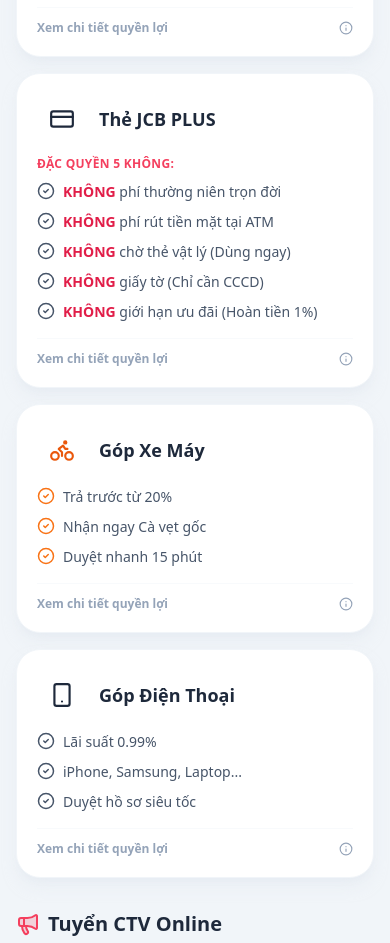
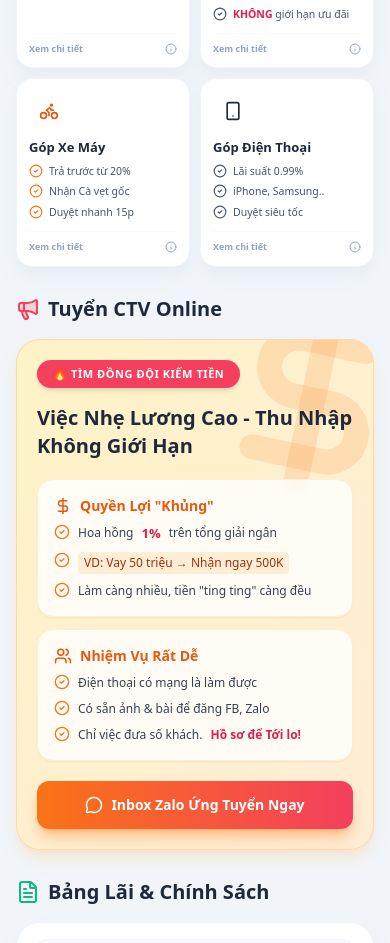
Before and after one commit to tovantoi/nguyenvantoi-finance, a React (Create React App) app: page / in a window 390 px wide. Shown: the part 1020-1963 px from the top of the page. Built offline with nearby package versions, Linux system fonts and the light colour scheme.

Commit message:
change layout in mobile

```diff
--- a/src/Profile.js
+++ b/src/Profile.js
@@ -66,11 +66,7 @@
       icon: Banknote,
       color: "emerald",
       title: "Vay Tiền Mặt",
-      shortDesc: [
-        "Hạn mức tới 100 triệu",
-        "CCCD gắn chip",
-        "Bảng lãi chi tiết",
-      ],
+      shortDesc: ["Hạn mức 100 triệu", "CCCD gắn chip", "Lãi suất siêu tốt"],
       fullDetails: {
         subtitle: "Giải pháp tài chính siêu tốc cho mọi nhu cầu",
         points: [
@@ -89,11 +85,11 @@
       title: "Thẻ JCB PLUS",
       subtitle: "Đặc quyền 5 KHÔNG:",
       shortDesc: [
-        "KHÔNG phí thường niên trọn đời",
-        "KHÔNG phí rút tiền mặt tại ATM",
-        "KHÔNG chờ thẻ vật lý (Dùng ngay)",
-        "KHÔNG giấy tờ (Chỉ cần CCCD)",
-        "KHÔNG giới hạn ưu đãi (Hoàn tiền 1%)",
+        "KHÔNG thường niên",
+        "KHÔNG phí rút ATM",
+        "KHÔNG chờ thẻ cứng",
+        "KHÔNG giấy tờ",
+        "KHÔNG giới hạn ưu đãi",
       ],
       fullDetails: {
         subtitle: "Chi tiêu trước - Trả sau miễn phí",
@@ -112,11 +108,7 @@
       icon: Bike,
       color: "orange",
       title: "Góp Xe Máy",
-      shortDesc: [
-        "Trả trước từ 20%",
-        "Nhận ngay Cà vẹt gốc",
-        "Duyệt nhanh 15 phút",
-      ],
+      shortDesc: ["Trả trước từ 20%", "Nhận Cà vẹt gốc", "Duyệt nhanh 15p"],
       fullDetails: {
         subtitle: "Rước xế yêu về nhà - Không lo tài chính",
         points: [
@@ -133,11 +125,7 @@
       icon: Smartphone,
       color: "purple",
       title: "Góp Điện Thoại",
-      shortDesc: [
-        "Lãi suất 0.99%",
-        "iPhone, Samsung, Laptop...",
-        "Duyệt hồ sơ siêu tốc",
-      ],
+      shortDesc: ["Lãi suất 0.99%", "iPhone, Samsung..", "Duyệt siêu tốc"],
       fullDetails: {
         subtitle: "Sở hữu đồ công nghệ xịn với chi phí nhỏ",
         points: [
@@ -153,6 +141,7 @@
 
   return (
     <div className="min-h-screen bg-slate-100 font-sans text-slate-800 pb-28 md:pb-12 selection:bg-emerald-200 relative">
+      {/* NỀN ĐỈNH TRANG */}
       <div className="absolute top-0 left-0 w-full h-[40vh] md:h-[45vh] bg-gradient-to-br from-emerald-600 via-teal-700 to-sky-800 z-0 overflow-hidden">
         <div className="absolute inset-0 opacity-10 bg-[url('https://www.transparenttextures.com/patterns/cubes.png')]"></div>
         <div className="absolute inset-0 flex items-start justify-center pt-10 md:pt-20 opacity-[0.03] select-none pointer-events-none">
@@ -163,7 +152,7 @@
       </div>
 
       <div className="max-w-6xl mx-auto px-4 pt-20 sm:pt-32 relative z-10 flex flex-col md:flex-row gap-6 lg:gap-8">
-        {/* CỘT TRÁI */}
+        {/* CỘT TRÁI: PROFILE CARD */}
         <div className="w-full md:w-[35%] lg:w-[30%] shrink-0">
           <div className="bg-white rounded-3xl shadow-xl border border-slate-100 overflow-hidden md:sticky md:top-8">
             <div className="h-28 bg-gradient-to-r from-emerald-400 to-teal-500 relative">
@@ -216,7 +205,6 @@
                 >
                   <Facebook size={18} />
                 </a>
-                {/* ĐÃ FIX LINK GMAIL TRỰC TIẾP Ở ĐÂY */}
                 <a
                   href={`https://mail.google.com/mail/?view=cm&fs=1&to=${personalInfo.email}`}
                   target="_blank"
@@ -248,7 +236,7 @@
         </div>
 
         {/* CỘT PHẢI */}
-        <div className="w-full md:w-[65%] lg:w-[70%] space-y-8">
+        <div className="w-full md:w-[65%] lg:w-[70%] space-y-7 md:space-y-8">
           <div className="grid grid-cols-4 gap-3 md:hidden">
             {[
               {
@@ -269,7 +257,6 @@
                 color: "indigo",
                 href: personalInfo.facebook,
               },
-              // ĐÃ FIX LINK GMAIL TRỰC TIẾP Ở ĐÂY CHO MOBILE
               {
                 icon: Mail,
                 label: "Email",
@@ -296,42 +283,51 @@
             ))}
           </div>
 
-          {/* DỊCH VỤ NỔI BẬT */}
+          {/* ====================================
+              DỊCH VỤ NỔI BẬT (Đã fix 2 cột Mobile)
+          ==================================== */}
           <div>
-            <h2 className="text-xl sm:text-2xl font-black text-slate-800 mb-5 flex items-center gap-2 md:text-white drop-shadow-md">
+            <h2 className="text-xl sm:text-2xl font-black text-slate-800 mb-4 sm:mb-5 flex items-center gap-2 md:text-white drop-shadow-md">
               <Star className="text-amber-400 fill-amber-400" size={24} /> Dịch
               Vụ Nổi Bật
             </h2>
-            <div className="grid grid-cols-1 sm:grid-cols-2 gap-4 lg:gap-6">
+
+            {/* Lưới 2 Cột trên Mobile (grid-cols-2), 2 cột trên Tablet (sm:grid-cols-2) */}
+            <div className="grid grid-cols-2 gap-2.5 sm:gap-4 lg:gap-6">
               {servicesData.map((item, index) => (
                 <div
                   key={index}
                   onClick={() => setSelectedService(item)}
-                  className="bg-white p-5 rounded-3xl shadow-lg shadow-slate-200/50 border border-slate-100 group transition-all hover:-translate-y-1 hover:shadow-xl cursor-pointer flex flex-col relative overflow-hidden"
+                  className="bg-white p-3 sm:p-5 rounded-2xl sm:rounded-3xl shadow-lg shadow-slate-200/50 border border-slate-100 group transition-all hover:-translate-y-1 hover:shadow-xl cursor-pointer flex flex-col relative overflow-hidden"
                 >
-                  <div className="flex items-center gap-3 mb-3 relative z-10">
+                  <div className="flex flex-col sm:flex-row sm:items-center gap-2 sm:gap-3 mb-2 sm:mb-3 relative z-10">
                     <div
-                      className={`p-3 bg-${item.color}-50 text-${item.color}-600 rounded-2xl group-hover:scale-110 transition-transform`}
+                      className={`p-2.5 sm:p-3 bg-${item.color}-50 text-${item.color}-600 rounded-xl sm:rounded-2xl w-fit group-hover:scale-110 transition-transform`}
                     >
-                      <item.icon size={26} strokeWidth={2} />
+                      <item.icon
+                        className="w-5 h-5 sm:w-[26px] sm:h-[26px]"
+                        strokeWidth={2}
+                      />
                     </div>
-                    <h3 className="font-bold text-slate-800 text-lg group-hover:text-emerald-600 transition-colors">
+                    <h3 className="font-bold text-slate-800 text-[13px] sm:text-lg group-hover:text-emerald-600 transition-colors leading-tight">
                       {item.title}
                     </h3>
                   </div>
 
                   {item.subtitle && (
-                    <p className="text-xs font-bold text-rose-500 mb-2.5 uppercase tracking-wide relative z-10">
+                    <p className="text-[9px] sm:text-xs font-bold text-rose-500 mb-1.5 sm:mb-2.5 uppercase tracking-wide relative z-10 line-clamp-1">
                       {item.subtitle}
                     </p>
                   )}
 
-                  <ul className="text-sm text-slate-600 space-y-2.5 font-medium flex-1 relative z-10">
+                  <ul className="text-[10.5px] sm:text-sm text-slate-600 space-y-1.5 sm:space-y-2.5 font-medium flex-1 relative z-10">
                     {item.shortDesc.map((d, dIndex) => (
-                      <li key={dIndex} className="flex items-start gap-2">
+                      <li
+                        key={dIndex}
+                        className="flex items-start gap-1.5 sm:gap-2 leading-snug"
+                      >
                         <CheckCircle2
-                          size={18}
-                          className={`text-${item.color}-500 shrink-0`}
+                          className={`w-3.5 h-3.5 sm:w-[18px] sm:h-[18px] text-${item.color}-500 shrink-0`}
                         />
                         <span
                           dangerouslySetInnerHTML={{
@@ -345,9 +341,9 @@
                     ))}
                   </ul>
 
-                  <div className="mt-4 pt-3 border-t border-slate-50 flex items-center justify-between text-xs font-bold text-slate-400 group-hover:text-emerald-500 transition-colors relative z-10">
-                    <span>Xem chi tiết quyền lợi</span>
-                    <Info size={14} />
+                  <div className="mt-3 pt-2 sm:mt-4 sm:pt-3 border-t border-slate-50 flex items-center justify-between text-[9px] sm:text-xs font-bold text-slate-400 group-hover:text-emerald-500 transition-colors relative z-10">
+                    <span className="truncate pr-1">Xem chi tiết</span>
+                    <Info className="w-3 h-3 sm:w-3.5 sm:h-3.5 shrink-0" />
                   </div>
                 </div>
               ))}
@@ -356,7 +352,7 @@
 
           {/* TUYỂN CTV */}
           <div>
-            <h2 className="text-xl sm:text-2xl font-black text-slate-800 mb-5 flex items-center gap-2">
+            <h2 className="text-xl sm:text-2xl font-black text-slate-800 mb-4 sm:mb-5 flex items-center gap-2">
               <Megaphone className="text-rose-500 fill-rose-500/20" size={24} />{" "}
               Tuyển CTV Online
             </h2>
@@ -366,41 +362,44 @@
               </div>
 
               <div className="relative z-10">
-                <div className="inline-block bg-rose-500 text-white font-black px-4 py-1.5 rounded-full text-sm mb-4 shadow-md animate-pulse uppercase tracking-wider">
+                <div className="inline-block bg-rose-500 text-white font-black px-4 py-1.5 rounded-full text-[11px] sm:text-sm mb-4 shadow-md animate-pulse uppercase tracking-wider">
                   🔥 TÌM ĐỒNG ĐỘI KIẾM TIỀN
                 </div>
 
-                <h3 className="text-xl sm:text-2xl font-black text-slate-800 mb-6 leading-snug">
+                <h3 className="text-xl sm:text-2xl font-black text-slate-800 mb-5 sm:mb-6 leading-snug">
                   Việc Nhẹ Lương Cao - Thu Nhập Không Giới Hạn
                 </h3>
 
-                <div className="grid grid-cols-1 sm:grid-cols-2 gap-4 sm:gap-6 mb-6">
+                <div className="grid grid-cols-1 sm:grid-cols-2 gap-3 sm:gap-6 mb-5 sm:mb-6">
                   <div className="bg-white/80 backdrop-blur-sm p-4 sm:p-5 rounded-2xl border border-orange-100 shadow-sm">
-                    <h4 className="font-bold text-orange-600 flex items-center gap-2 mb-3 text-base sm:text-lg">
-                      <DollarSign size={20} /> Quyền Lợi "Khủng"
+                    <h4 className="font-bold text-orange-600 flex items-center gap-2 mb-2 sm:mb-3 text-sm sm:text-lg">
+                      <DollarSign size={18} className="sm:w-5 sm:h-5" /> Quyền
+                      Lợi "Khủng"
                     </h4>
-                    <ul className="text-sm text-slate-700 space-y-3 font-medium">
+                    <ul className="text-[12px] sm:text-sm text-slate-700 space-y-2 sm:space-y-3 font-medium">
                       <li className="flex items-start gap-2">
                         <CheckCircle2
-                          size={18}
+                          size={16}
                           className="text-orange-500 shrink-0"
                         />{" "}
                         Hoa hồng{" "}
-                        <strong className="text-rose-600 text-base">1%</strong>{" "}
+                        <strong className="text-rose-600 text-[13px] sm:text-base">
+                          1%
+                        </strong>{" "}
                         trên tổng giải ngân
                       </li>
                       <li className="flex items-start gap-2">
                         <CheckCircle2
-                          size={18}
+                          size={16}
                           className="text-orange-500 shrink-0"
                         />{" "}
-                        <span className="bg-orange-100 text-orange-800 px-2 py-0.5 rounded">
+                        <span className="bg-orange-100 text-orange-800 px-1.5 sm:px-2 py-0.5 rounded">
                           VD: Vay 50 triệu → Nhận ngay 500K
                         </span>
                       </li>
                       <li className="flex items-start gap-2">
                         <CheckCircle2
-                          size={18}
+                          size={16}
                           className="text-orange-500 shrink-0"
                         />{" "}
                         Làm càng nhiều, tiền "ting ting" càng đều
@@ -409,32 +408,33 @@
                   </div>
 
                   <div className="bg-white/80 backdrop-blur-sm p-4 sm:p-5 rounded-2xl border border-orange-100 shadow-sm">
-                    <h4 className="font-bold text-orange-600 flex items-center gap-2 mb-3 text-base sm:text-lg">
-                      <Users size={20} /> Nhiệm Vụ Rất Dễ
+                    <h4 className="font-bold text-orange-600 flex items-center gap-2 mb-2 sm:mb-3 text-sm sm:text-lg">
+                      <Users size={18} className="sm:w-5 sm:h-5" /> Nhiệm Vụ Rất
+                      Dễ
                     </h4>
-                    <ul className="text-sm text-slate-700 space-y-3 font-medium">
+                    <ul className="text-[12px] sm:text-sm text-slate-700 space-y-2 sm:space-y-3 font-medium">
                       <li className="flex items-start gap-2">
                         <CheckCircle2
-                          size={18}
+                          size={16}
                           className="text-orange-500 shrink-0"
                         />{" "}
                         Điện thoại có mạng là làm được
                       </li>
                       <li className="flex items-start gap-2">
                         <CheckCircle2
-                          size={18}
+                          size={16}
                           className="text-orange-500 shrink-0"
                         />{" "}
                         Có sẵn ảnh & bài để đăng FB, Zalo
                       </li>
                       <li className="flex items-start gap-2">
                         <CheckCircle2
-                          size={18}
+                          size={16}
                           className="text-orange-500 shrink-0"
                         />{" "}
                         Chỉ việc đưa số khách.{" "}
                         <strong className="text-rose-600">
-                          Tư vấn & Hồ sơ để Tới lo!
+                          Hồ sơ để Tới lo!
                         </strong>
                       </li>
                     </ul>
@@ -445,9 +445,10 @@
                   href={personalInfo.zalo}
                   target="_blank"
                   rel="noreferrer"
-                  className="flex items-center justify-center gap-2 bg-gradient-to-r from-orange-500 to-rose-500 hover:from-orange-600 hover:to-rose-600 text-white font-bold py-3.5 px-8 rounded-xl transition-all shadow-lg shadow-orange-500/40 w-full sm:w-fit text-base"
+                  className="flex items-center justify-center gap-2 bg-gradient-to-r from-orange-500 to-rose-500 hover:from-orange-600 hover:to-rose-600 text-white font-bold py-3.5 px-8 rounded-xl transition-all shadow-lg shadow-orange-500/40 w-full sm:w-fit text-sm sm:text-base"
                 >
-                  <MessageCircle size={20} /> Inbox Zalo Ứng Tuyển Ngay
+                  <MessageCircle size={18} className="sm:w-5 sm:h-5" /> Inbox
+                  Zalo Ứng Tuyển Ngay
                 </a>
               </div>
             </div>
@@ -455,7 +456,7 @@
 
           {/* TÀI LIỆU & BẢNG LÃI */}
           <div>
-            <h2 className="text-xl sm:text-2xl font-black text-slate-800 mb-5 flex items-center gap-2">
+            <h2 className="text-xl sm:text-2xl font-black text-slate-800 mb-4 sm:mb-5 flex items-center gap-2">
               <FileText className="text-emerald-500" size={24} /> Bảng Lãi &
               Chính Sách
             </h2>
@@ -464,38 +465,45 @@
                 <div
                   key={doc.id}
                   onClick={() => setViewingImage(doc.url)}
-                  className="flex items-center justify-between p-4 bg-slate-50 border border-slate-100 rounded-2xl cursor-pointer hover:bg-emerald-50 hover:border-emerald-100 transition-all group shadow-sm hover:shadow"
+                  className="flex items-center justify-between p-3.5 sm:p-4 bg-slate-50 border border-slate-100 rounded-2xl cursor-pointer hover:bg-emerald-50 hover:border-emerald-100 transition-all group shadow-sm hover:shadow"
                 >
-                  <div className="flex items-center gap-4 flex-1 min-w-0">
-                    <div className="p-2.5 bg-white text-emerald-600 rounded-xl shadow-sm shrink-0 group-hover:scale-110 transition-transform">
-                      <FileText size={20} strokeWidth={2.5} />
+                  <div className="flex items-center gap-3 sm:gap-4 flex-1 min-w-0">
+                    <div className="p-2 sm:p-2.5 bg-white text-emerald-600 rounded-xl shadow-sm shrink-0 group-hover:scale-110 transition-transform">
+                      <FileText
+                        className="w-5 h-5 sm:w-5 sm:h-5"
+                        strokeWidth={2.5}
+                      />
                     </div>
                     <p className="text-sm sm:text-base font-bold text-slate-800 truncate group-hover:text-emerald-700 transition-colors">
                       {doc.name}
                     </p>
                   </div>
-                  <div className="flex items-center gap-1.5 text-xs sm:text-sm text-emerald-600 font-bold shrink-0 ml-3 bg-emerald-100/50 px-3 py-1.5 rounded-lg group-hover:bg-emerald-200 transition-colors">
-                    <Eye size={16} />{" "}
+                  <div className="flex items-center gap-1.5 text-[10px] sm:text-sm text-emerald-600 font-bold shrink-0 ml-2 sm:ml-3 bg-emerald-100/50 px-2 sm:px-3 py-1.5 rounded-lg group-hover:bg-emerald-200 transition-colors">
+                    <Eye size={14} className="sm:w-4 sm:h-4" />{" "}
                     <span className="hidden sm:inline">Bấm xem</span>
                     <span className="sm:hidden">Xem</span>
                   </div>
                 </div>
               ))}
-              <p className="text-center text-[12px] sm:text-sm text-slate-400 pt-3 italic font-medium">
-                *Bấm vào từng mục để xem ảnh chi tiết.
+              <p className="text-center text-[11px] sm:text-sm text-slate-400 pt-2 sm:pt-3 italic font-medium">
+                *Bấm vào từng mục để xem chi tiết.
               </p>
             </div>
           </div>
 
-          {/* CAM KẾT */}
-          <div className="bg-slate-900 text-white rounded-3xl p-6 sm:p-8 shadow-2xl relative overflow-hidden mb-10">
+          {/* ====================================
+              CAM KẾT LÀM VIỆC (Đã fix UI đẹp cho Mobile)
+          ==================================== */}
+          <div className="bg-slate-900 text-white rounded-3xl p-5 sm:p-8 shadow-2xl relative overflow-hidden mb-10">
             <div className="absolute -top-10 -right-10 w-48 h-48 bg-emerald-500 rounded-full filter blur-[80px] opacity-40"></div>
             <div className="absolute -bottom-10 -left-10 w-48 h-48 bg-blue-500 rounded-full filter blur-[80px] opacity-20"></div>
-            <h2 className="text-xl font-bold mb-6 relative z-10 flex items-center gap-2">
-              <ShieldCheck className="text-emerald-400" size={26} /> Cam Kết Làm
+
+            <h2 className="text-lg sm:text-xl font-bold mb-4 sm:mb-6 relative z-10 flex items-center gap-2">
+              <ShieldCheck className="text-emerald-400" size={24} /> Cam Kết Làm
               Việc
             </h2>
-            <div className="grid grid-cols-1 sm:grid-cols-3 gap-6 relative z-10">
+
+            <div className="grid grid-cols-1 sm:grid-cols-3 gap-3 sm:gap-6 relative z-10">
               {[
                 {
                   icon: Clock,
@@ -513,15 +521,21 @@
                   desc: "Đúng lãi suất, không phí ẩn bậy bạ.",
                 },
               ].map((camket, index) => (
-                <div key={index} className="flex flex-col gap-2">
-                  <camket.icon
-                    className="text-emerald-400 shrink-0"
-                    size={24}
-                  />
-                  <h4 className="font-bold text-base">{camket.title}</h4>
-                  <p className="text-sm text-slate-300 leading-relaxed">
-                    {camket.desc}
-                  </p>
+                <div
+                  key={index}
+                  className="flex flex-row sm:flex-col items-center sm:items-start gap-3 sm:gap-2 bg-white/5 sm:bg-transparent p-3 sm:p-0 rounded-2xl border border-white/10 sm:border-none"
+                >
+                  <div className="p-2 sm:p-0 bg-emerald-500/20 sm:bg-transparent rounded-xl shrink-0">
+                    <camket.icon className="text-emerald-400 w-5 h-5 sm:w-6 sm:h-6" />
+                  </div>
+                  <div className="flex-1">
+                    <h4 className="font-bold text-[13px] sm:text-base text-white">
+                      {camket.title}
+                    </h4>
+                    <p className="text-[11px] sm:text-sm text-slate-300 leading-relaxed mt-0.5 sm:mt-1">
+                      {camket.desc}
+                    </p>
+                  </div>
                 </div>
               ))}
             </div>
@@ -606,12 +620,12 @@
                 ))}
               </ul>
             </div>
-            <div className="p-5 border-t border-slate-100 bg-slate-50">
+            <div className="p-4 sm:p-5 border-t border-slate-100 bg-slate-50">
               <a
                 href={personalInfo.zalo}
                 target="_blank"
                 rel="noreferrer"
-                className={`w-full bg-${selectedService.color}-500 text-white font-bold py-3.5 rounded-xl flex items-center justify-center gap-2 hover:bg-${selectedService.color}-600 transition-colors shadow-lg shadow-${selectedService.color}-500/30`}
+                className={`w-full bg-${selectedService.color}-500 text-white font-bold py-3.5 rounded-xl flex items-center justify-center gap-2 hover:bg-${selectedService.color}-600 transition-colors shadow-lg shadow-${selectedService.color}-500/30 text-sm sm:text-base`}
               >
                 <MessageCircle size={20} /> Đăng ký tư vấn ngay
               </a>
```
